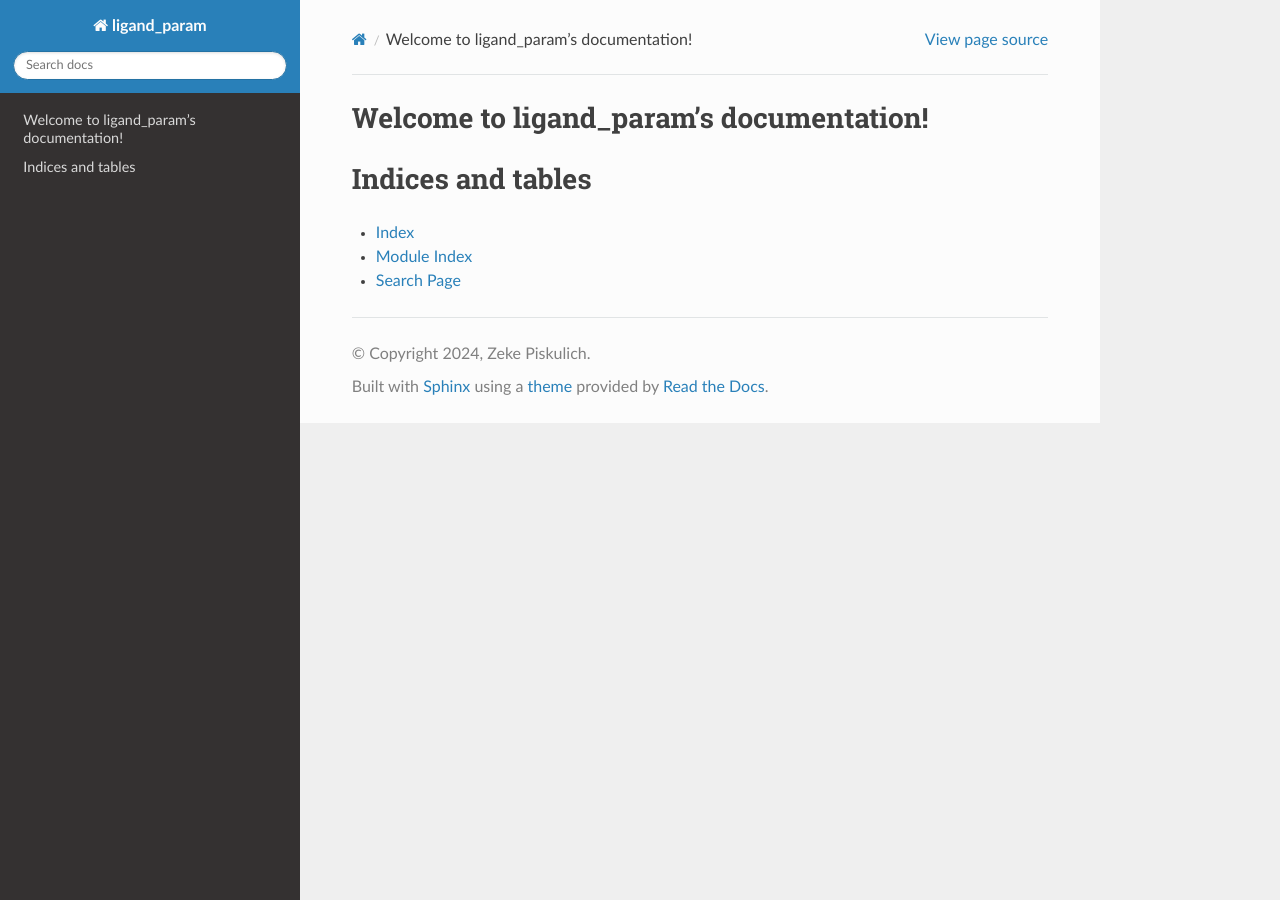
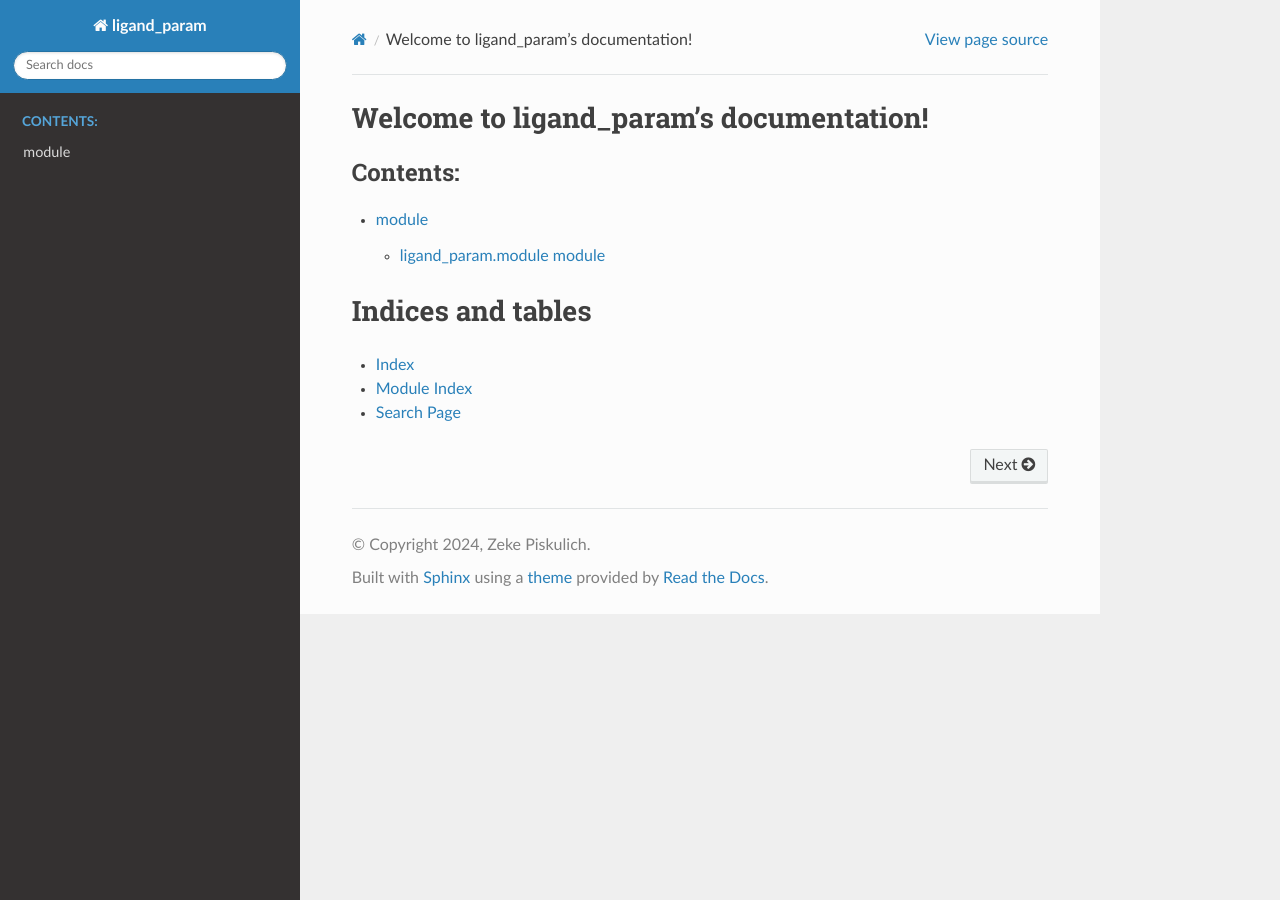
Before and after one commit to piskuliche/ligandparam, a Sphinx documentation site: the page built from ligand-param/docs/source/index.rst, in a window 1280 px wide. Built offline with Sphinx 7.4.7 and the Read the Docs theme 3.1.0, drawn with Linux system fonts in a browser that asks for light colours; the version number could not be read and is left out.

Commit message:
Enhance Sphinx documentation with numpydoc support and add module.rst for module documentation

```diff
--- a/ligand-param/docs/source/conf.py
+++ b/ligand-param/docs/source/conf.py
@@ -43,9 +43,11 @@ extensions = [
     "sphinx.ext.napoleon",
     "sphinx.ext.viewcode",
     "sphinx.ext.autosectionlabel",
+    "numpydoc"
 ]
 
 autosectionlabel_prefix_document = True
+autoclass_content = "both"
 
 # Add any paths that contain templates here, relative to this directory.
 templates_path = ['_templates']
--- a/ligand-param/docs/source/index.rst
+++ b/ligand-param/docs/source/index.rst
@@ -10,7 +10,7 @@ Welcome to ligand_param's documentation!
    :maxdepth: 2
    :caption: Contents:
 
-
+   module
 
 Indices and tables
 ==================
```
Also changed, not shown: ligand-param/docs/source/module.rst (added, +12 -0 lines), 2 other files.
